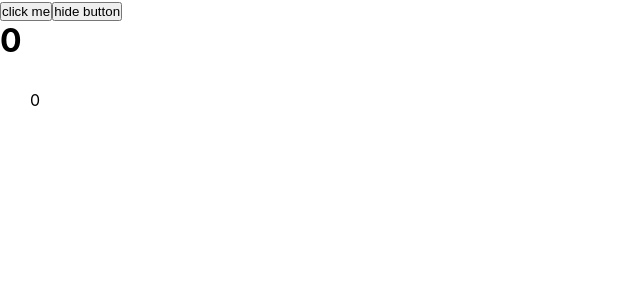
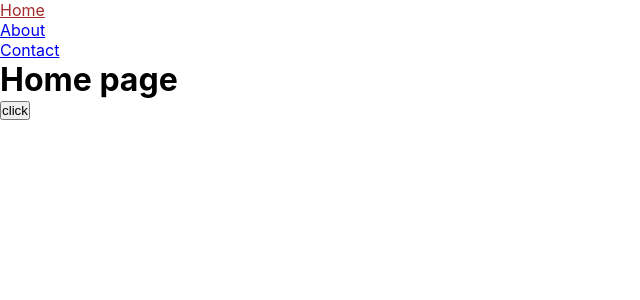
Before and after one commit to KhachGevorgyan94/Function-components, a React (Create React App) app: page / in a window 1280 px wide. Shown: the top 300 px of the page, without its empty margins (0-640 px from the left). Built offline with nearby package versions, Linux system fonts and the light colour scheme.

Commit message:
new components

```diff
--- a/package.json
+++ b/package.json
@@ -8,6 +8,7 @@
     "@testing-library/user-event": "^13.5.0",
     "react": "^18.2.0",
     "react-dom": "^18.2.0",
+    "react-router-dom": "^6.16.0",
     "react-scripts": "5.0.1",
     "sass": "^1.67.0",
     "web-vitals": "^2.1.4"
--- a/src/App.js
+++ b/src/App.js
@@ -1,75 +1,51 @@
 import './App.css';
-import React, {useEffect, useId, useState} from "react";
-import {Counter} from "./components/counter";
+import React, {useEffect} from "react";
+import {Navigate, NavLink, Route, Routes, useLocation} from "react-router-dom";
+import {routerLinks} from "./router/router";
+import {Home} from "./pages/home";
+import {Contact} from "./pages/contact";
+import {About} from "./pages/about";
+import {ErrorNotFound} from "./pages/error";
+import {BoxDetails} from "./pages/box-details";
 
 function App() {
-    const [counter, setCounter] = useState(0)
-    let x = useId()
-    console.log('11111111111111111111111111111')
-    const [hideButton, setHideButton] = useState(false)
+    const location = useLocation()
 
-    let intervalData = null
+    useEffect(() => {
+        window.scrollTo(0, 0)
+    }, [location.pathname]);
+
+    return <div>
+        <header>
+            <ul>
+                <li>
+                    <NavLink to={routerLinks.HOME}
+                             className={({isActive, isPending}) => isActive ? "active" : ""}>Home</NavLink>
+                </li>
+                <li>
+                    <NavLink to={routerLinks.ABOUT}
+                             className={({isActive, isPending}) => isActive ? "active" : ""}>About</NavLink>
+                </li>
+                <li>
+                    <NavLink to={routerLinks.CONTACT}
+                             className={({isActive, isPending}) => isActive ? "active" : ""}>Contact</NavLink>
+                </li>
+            </ul>
+        </header>
+
+        <Routes>
+            <Route path={routerLinks.HOME} element={<Home/>}></Route>
+            <Route path={routerLinks.CONTACT} element={<Contact/>}/>
+            <Route path={routerLinks.ABOUT} element={<About/>}/>
+            <Route path={routerLinks.BOX_DETAILS} element={<BoxDetails/>}/>
+            <Route path={routerLinks.ERROR} element={<ErrorNotFound/>}/>
 
 
-    useEffect(() => {
-        console.log(x, 'state 1')
-        console.log('222222222222222222222222222')
-    }, [])
+            <Route path={'/*'} element={<Navigate to={routerLinks.ERROR}/>}></Route>
+        </Routes>
+        {/*<LocalStorageTest/>*/}
 
-    const handleCounter = () => {
-        setCounter(counter + 1)
-        console.log(counter, 'counter')
-    }
-
-
-    useEffect(() => {
-        console.log(counter, 'counter useEffect')
-        console.log('55555555555555555555555')
-
-    }, [counter])
-
-    console.log('3333333333333333333333333333333333')
-
-
-    useEffect(() => {
-
-
-        return () => {
-
-        }
-
-    }, []);
-
-
-    return <div>
-        {console.log('44444444444444444444444444')}
-        <button onClick={handleCounter}>click me</button>
-        <button onClick={()=>setHideButton(!hideButton)}>hide button</button>
-        <h1>{counter}</h1>
-
-        {!hideButton ? <Counter/> : null}
     </div>
 }
 
 export default App
-
-
-// class App extends React.Component {
-//     componentDidMount() {
-//         {console.log('asdfasdfasdfasdf')}
-//
-//     }
-//     componentDidUpdate(prevProps, prevState, snapshot) {
-//
-//     }
-//
-//     componentWillUnmount() {
-//
-//     }
-//
-//     render() {
-//         return <div>ASDFASD  </div>
-//     }
-// }
-//
-// export default App
--- a/src/components/counter/index.jsx
+++ /dev/null
@@ -1,27 +0,0 @@
-import {useEffect, useState} from "react";
-
-export const Counter = () => {
-    const [counter, setCounter] = useState(0)
-    let counterInterval = null
-    useEffect(() => {
-        // counterInterval = setInterval(() => {
-        //     setCounter(counter + 1)
-        //     console.log(counter)
-        // }, 1000)
-    }, [counter]);
-
-    // useEffect(() => {
-    //     console.log(counter)
-    // }, [counter])
-
-
-    // useEffect(() => {
-    //     return ()=>{
-    //         clearInterval(counterInterval)
-    //     }
-    // }, []);
-
-    // console.log(counter,'aaaaaaaaaaaaaaaaaaa')
-
-    return <div style={{padding: '30px'}}>{counter}</div>
-}
--- a/src/index.css
+++ b/src/index.css
@@ -11,3 +11,8 @@ code {
   font-family: source-code-pro, Menlo, Monaco, Consolas, 'Courier New',
     monospace;
 }
+
+
+.active{
+  color: brown;
+}
--- a/src/index.js
+++ b/src/index.js
@@ -2,12 +2,15 @@ import React from 'react';
 import ReactDOM from 'react-dom/client';
 import './index.css';
 import App from './App';
+import {BrowserRouter} from "react-router-dom";
 
 const root = ReactDOM.createRoot(document.getElementById('root'));
 root.render(
-  // <React.StrictMode>
-    <App />
-  // </React.StrictMode>
+    <React.StrictMode>
+        <BrowserRouter>
+            <App/>
+        </BrowserRouter>
+    </React.StrictMode>
 );
 
 // If you want to start measuring performance in your app, pass a function
--- /dev/null
+++ b/src/pages/about/index.jsx
@@ -0,0 +1,37 @@
+import {Link} from "react-router-dom";
+import {routerLinks} from "../../router/router";
+
+export const About = () => {
+    const boxList = [{
+        name: 'box 1',
+        id: 'id1'
+    },
+        {
+            name: 'box 2',
+            id: 'id2'
+        },
+        {
+            name: 'box 3',
+            id: 'id3'
+        },
+        {
+            name: 'box 4',
+            id: 'id4'
+        },
+    ]
+
+    return <div>
+        <h1>About page</h1>
+
+        <div>
+            {boxList.map((item, index) => {
+                return <Link to={routerLinks.BOX_DETAILS.replace(':id', item.id)}>
+                    <div className='box'>
+                        <h3>{item.name}</h3>
+                        <p>{item.id}</p>
+                    </div>
+                </Link>
+            })}
+        </div>
+    </div>
+}
--- /dev/null
+++ b/src/pages/box-details/index.jsx
@@ -0,0 +1,22 @@
+import {useParams} from "react-router-dom";
+import {useEffect, useState} from "react";
+
+export const BoxDetails = () => {
+    const params = useParams()
+    const [currentId, setCurrentId] = useState('')
+
+    useEffect(() => {
+        console.log(params)
+        if (params.id) {
+            setCurrentId(params.id)
+        }
+    }, []);
+
+    function getDetailsInfo() {
+
+    }
+
+    return <div>
+        box details {currentId}
+    </div>
+}
--- /dev/null
+++ b/src/pages/contact/index.jsx
@@ -0,0 +1,5 @@
+export const Contact =()=>{
+    return <div>
+        <h1>Contact page</h1>
+    </div>
+}
--- /dev/null
+++ b/src/pages/error/index.jsx
@@ -0,0 +1,5 @@
+export const ErrorNotFound = () => {
+    return <div>
+        <h1>404 Error</h1>
+    </div>
+}
--- /dev/null
+++ b/src/pages/home/index.jsx
@@ -0,0 +1,17 @@
+import {useParams, useNavigation, useNavigate} from "react-router-dom";
+import {routerLinks} from "../../router/router";
+
+export const Home = () => {
+
+    const navigate = useNavigate()
+    const params = useParams()
+    function handleClick() {
+        // navigate(routerLinks.ABOUT)
+        console.log(params)
+    }
+
+    return <div>
+        <h1>Home page</h1>
+        <button onClick={handleClick}>click</button>
+    </div>
+}
--- /dev/null
+++ b/src/router/router.js
@@ -0,0 +1,7 @@
+export const routerLinks = {
+    HOME:'/',
+    ABOUT:'/about',
+    CONTACT:'/contact',
+    ERROR:'/not-found',
+    BOX_DETAILS:'/box-details/:id'
+}
```
Also changed, not shown: src/components/localStorageTest/index.jsx (added, +63 -0 lines), 1 other file (tests, documents, lock files or other folders).
